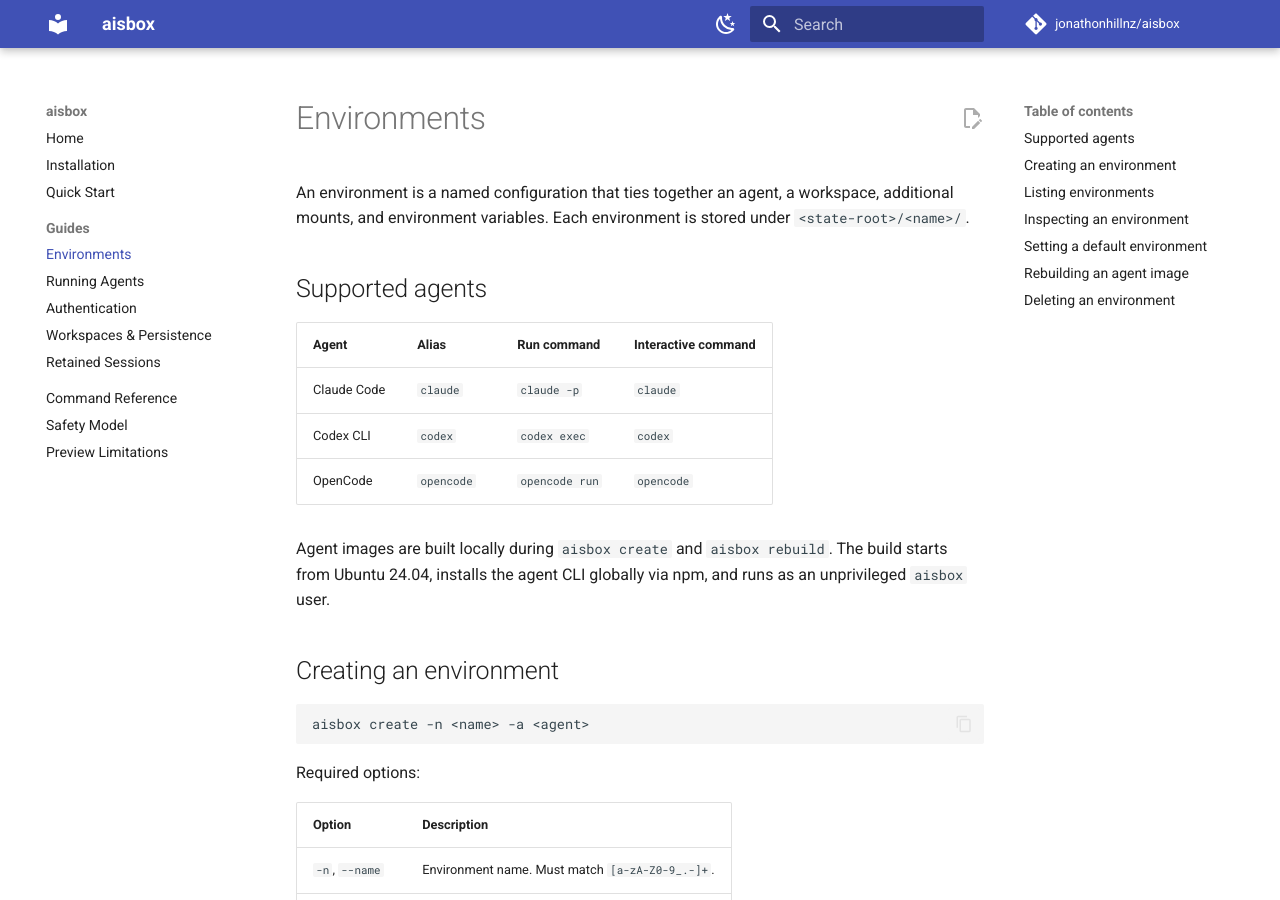
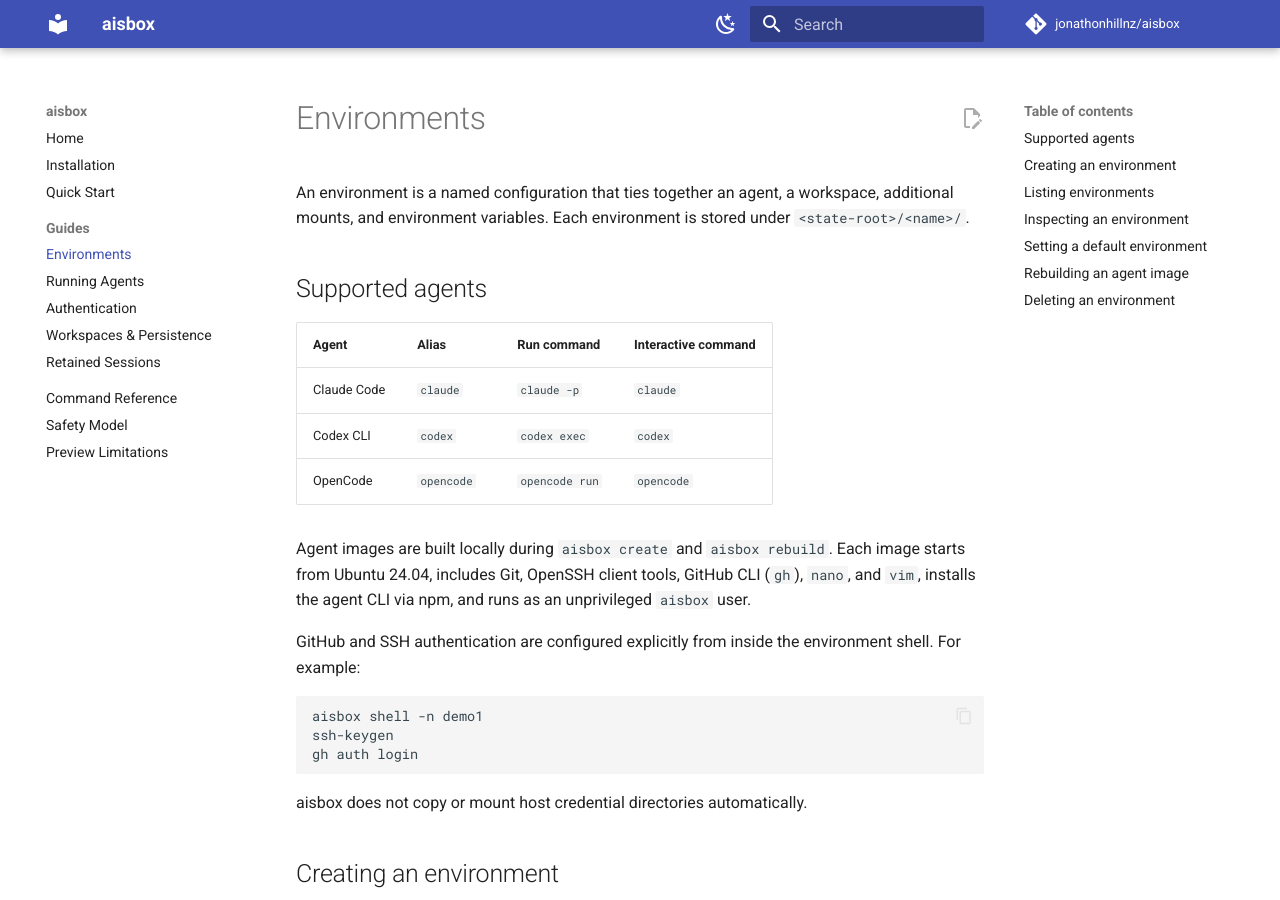
Before and after one commit to jonathonhillnz/aisbox, an MkDocs documentation site: the page built from docs/guide/environments.md, in a window 1280 px wide and 900 px high. Built offline with MkDocs 1.6.1 and Material for MkDocs 9.7.7, drawn with Linux system fonts in a browser that asks for light colours; comment, search, counter and statistics services are not loaded.

Commit message:
feat: add github tooling to agent images

````diff
--- a/docs/guide/environments.md
+++ b/docs/guide/environments.md
@@ -13,8 +13,20 @@ stored under `<state-root>/<name>/`.
 | OpenCode | `opencode` | `opencode run` | `opencode` |
 
 Agent images are built locally during `aisbox create` and `aisbox rebuild`.
-The build starts from Ubuntu 24.04, installs the agent CLI globally via npm,
-and runs as an unprivileged `aisbox` user.
+Each image starts from Ubuntu 24.04, includes Git, OpenSSH client tools, GitHub
+CLI (`gh`), `nano`, and `vim`, installs the agent CLI via npm, and runs as an
+unprivileged `aisbox` user.
+
+GitHub and SSH authentication are configured explicitly from inside the
+environment shell. For example:
+
+```bash
+aisbox shell -n demo1
+ssh-keygen
+gh auth login
+```
+
+aisbox does not copy or mount host credential directories automatically.
 
 ## Creating an environment
 
````
Also changed, not shown: README.md (+5 -0 lines), docs/index.md (+3 -2 lines), docs/reference/commands.md (+2 -1 lines), 2 other files.
